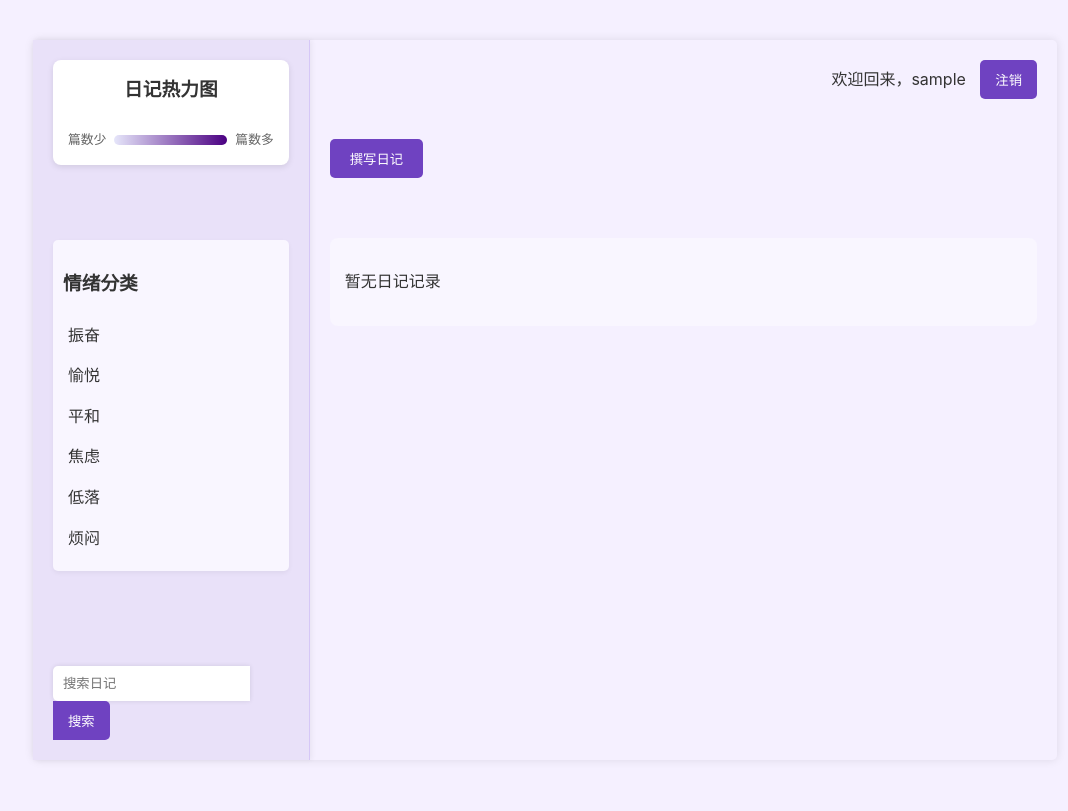
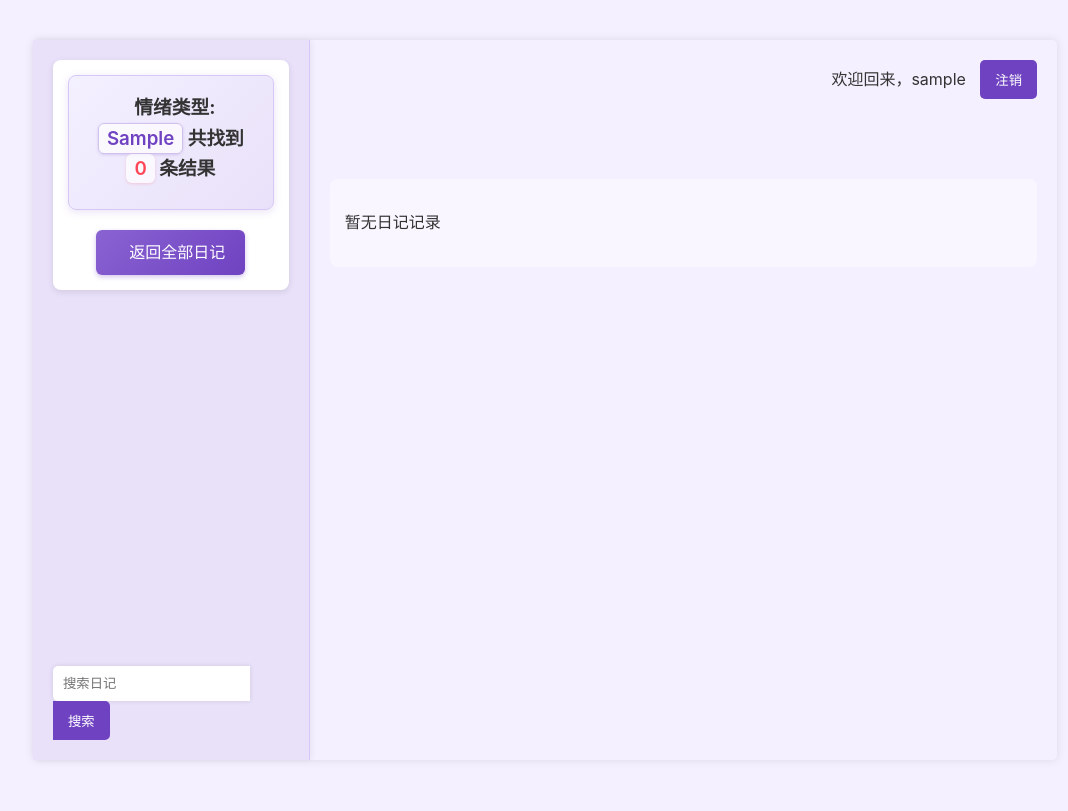
Before and after one commit to c0ffee-milk/Inksoul, a Flask app: a page that uses templates/index.html in a window 1280 px wide. Shown: the top 811 px of the page, without its empty margins (95-1163 px from the left). Run offline with Flask 3, Linux system fonts and the light colour scheme; a user stored in the database is signed in; tables that the repository leaves empty hold one stand-in row (values such as "Sample post"); some libraries are stand-ins or nearby versions.

Commit message:
feat: 优化情绪分类样式并增强搜索功能
- 在 `style.css` 中调整了情绪分类的样式，包括增加内边距、圆角、阴影和边框，并添加了不同情绪类型的特殊样式
- 在 `diary.py` 中改进了情绪搜索的逻辑，确保分析结果正确解析，并增加了搜索结果的统计和类型标识
- 在 `index.html` 中更新了搜索结果的展示方式，支持根据搜索类型（关键词、日期、情绪）显示不同的结果标题，并优化了情绪分类的链接和显示逻辑

```diff
--- a/routes/diary.py
+++ b/routes/diary.py
@@ -1,4 +1,5 @@
 # 1. 基础配置和工具函数
+import re
 from time import time as times
 from flask import Blueprint, render_template, request, redirect, url_for, flash, jsonify
 from models import DiaryModel, UserModel, WeeklyModel
@@ -314,18 +315,24 @@
         # 过滤出包含指定情绪类型的日记
         filtered_diaries = []
         for diary in diaries:
-            if diary.analyze and emotion_type in diary.analyze.get('emotion_type', []):
-                decrypted_content = cipher.decrypt(diary.content)
-                decrypted_analysis = json.loads(cipher.decrypt(diary.analyze)) if diary.analyze else None
-                filtered_diaries.append({
-                    'id': diary.id,
-                    'title': diary.title,
-                    'content': decrypted_content,
-                    'analyze': decrypted_analysis,
-                    'create_time': diary.create_time
-                })
-
-        return render_template('index.html', diaries=filtered_diaries)  # 改为渲染模板
+            if diary.analyze:
+                # 确保先解密并解析JSON
+                analysis = json.loads(cipher.decrypt(diary.analyze))
+                if emotion_type in analysis.get('emotion_type', []):
+                    decrypted_content = cipher.decrypt(diary.content)
+                    filtered_diaries.append({
+                        'id': diary.id,
+                        'title': diary.title,
+                        'content': decrypted_content,
+                        'analyze': analysis,  # 使用已解析的分析结果
+                        'create_time': diary.create_time
+                    })
+        result_count = len(filtered_diaries)
+        return render_template('index.html', diaries=filtered_diaries,
+                                             is_search = True,
+                                             search_type = 'emotion',
+                                             emotion_type = emotion_type,
+                                             result_count = result_count)                                           # 改为渲染模板
     except Exception as e:
         flash(str(e))
         return redirect(url_for('diary.mine'))
@@ -365,6 +372,7 @@
         return render_template('index.html',
                            diaries=filtered_diaries,
                            is_search=True,
+                           search_type='keyword',  # 新增搜索类型参数
                            keyword=keyword,
                            result_count=result_count)  # 新增结果数量参数
     except Exception as e:
@@ -397,8 +405,12 @@
                 'analyze': decrypted_analysis,
                 'create_time': diary.create_time
             })
-
-        return render_template('index.html', diaries=filtered_diaries)
+        result_count = len(filtered_diaries)
+        return render_template('index.html', diaries=filtered_diaries,
+                                             is_search = True,
+                                             search_type = 'date',
+                                             target_date = target_date,
+                                             result_count = result_count )
     except ValueError:
         flash("日期格式无效，请使用YYYY-MM-DD格式")
         return redirect(url_for('diary.mine'))
--- a/static/css/style.css
+++ b/static/css/style.css
@@ -81,12 +81,70 @@
 
 .category {
     background-color: #f9f6ff;
-    padding: 10px;
-    border-radius: 5px;
+    padding: 15px;
+    border-radius: 12px;
     transition: all 0.3s ease;
     margin-bottom: 20px;
-    box-shadow: 0 2px 5px rgba(0, 0, 0, 0.05);
+    box-shadow: 0 4px 12px rgba(111, 66, 193, 0.1);
+    border: 1px solid #e9e1f9;
 }
+
+.category h3 {
+    color: #6f42c1;
+    font-size: 1.1rem;
+    margin-bottom: 15px;
+    padding-bottom: 8px;
+    border-bottom: 1px solid #e9e1f9;
+    text-align: center;
+}
+
+.category ul {
+    list-style-type: none;
+    padding: 0;
+    margin: 0;
+    display: grid;
+    grid-template-columns: repeat(2, 1fr);
+    gap: 8px;
+}
+
+.category li {
+    margin: 0;
+    transition: all 0.3s cubic-bezier(0.4, 0, 0.2, 1);
+}
+
+.category a {
+    display: flex;
+    align-items: center;
+    padding: 10px 15px;
+    border-radius: 8px;
+    text-decoration: none;
+    color: #555;
+    font-weight: 500;
+    transition: all 0.3s ease;
+    background: white;
+    box-shadow: 0 2px 5px rgba(0,0,0,0.05);
+}
+
+.category a:hover {
+    transform: translateY(-2px);
+    box-shadow: 0 4px 10px rgba(0,0,0,0.1);
+    color: #6f42c1;
+}
+
+/* 不同情绪类型的特殊样式 */
+.category a[href*="振奋"] { border-left: 4px solid #FFD700; }
+.category a[href*="愉悦"] { border-left: 4px solid #4CAF50; }
+.category a[href*="平和"] { border-left: 4px solid #2196F3; }
+.category a[href*="焦虑"] { border-left: 4px solid #FF9800; }
+.category a[href*="低落"] { border-left: 4px solid #9E9E9E; }
+.category a[href*="烦闷"] { border-left: 4px solid #F44336; }
+
+.category a[href*="振奋"]:hover { background: rgba(255, 215, 0, 0.1); }
+.category a[href*="愉悦"]:hover { background: rgba(76, 175, 80, 0.1); }
+.category a[href*="平和"]:hover { background: rgba(33, 150, 243, 0.1); }
+.category a[href*="焦虑"]:hover { background: rgba(255, 152, 0, 0.1); }
+.category a[href*="低落"]:hover { background: rgba(158, 158, 158, 0.1); }
+.category a[href*="烦闷"]:hover { background: rgba(244, 67, 54, 0.1); }
 
 .category:hover {
     transform: translateY(-2px);
--- a/templates/index.html
+++ b/templates/index.html
@@ -126,6 +126,7 @@
                         <span>篇数多</span>
                     </div>
                 {% else %}
+                    {% if search_type == 'keyword' %}
                         <div class="search-result-header">
                             <h3 style="text-align: center; margin: 0 0 10px 0;">
                                 <i class="fas fa-search" style="margin-right: 8px;"></i>
@@ -133,6 +134,23 @@
                                 共找到 <span class="highlight-count">{{ result_count }}</span> 条结果
                             </h3>
                         </div>
+                    {% elif search_type == 'date' %}
+                        <div class="search-result-header">
+                            <h3 style="text-align: center; margin: 0 0 10px 0;">
+                                <i class="fas fa-calendar" style="margin-right: 8px;"></i>
+                                日期: <span class="highlight-keyword"> {{ target_date }}</span>
+                                共找到 <span class="highlight-count">{{ result_count }}</span> 条结果
+                            </h3>
+                        </div>
+                    {% elif search_type == 'emotion' %}
+                        <div class="search-result-header">
+                            <h3 style="text-align: center; margin: 0 0 10px 0;">
+                                <i class="fas fa-smile" style="margin-right: 8px;"></i>
+                                情绪类型: <span class="highlight-keyword">{{ emotion_type }}</span>
+                                共找到 <span class="highlight-count">{{ result_count }}</span> 条结果
+                            </h3>
+                        </div>
+                    {% endif %}
                     <div style="text-align: center; margin-top: 20px;">
                         <a href="{{ url_for('diary.mine') }}" class="back-btn">
                             <i class="fas fa-arrow-left" style="margin-right: 5px;"></i>
@@ -141,17 +159,19 @@
                     </div>
                 {% endif %}
             </div>
+           {% if not is_search %}
            <div class="category">
                <h3>情绪分类</h3>
                <ul>
-        <li>振奋</li>
-        <li>愉悦</li>
-        <li>平和</li>
-        <li>焦虑</li>
-        <li>低落</li>
-        <li>烦闷</li>
+                   <li><a href="{{ url_for('diary.search_by_emotion', emotion_type='振奋') }}">✨ 振奋</a></li>
+                   <li><a href="{{ url_for('diary.search_by_emotion', emotion_type='愉悦') }}">😊 愉悦</a></li>
+                   <li><a href="{{ url_for('diary.search_by_emotion', emotion_type='平和') }}">🧘‍♂️ 平和</a></li>
+                   <li><a href="{{ url_for('diary.search_by_emotion', emotion_type='焦虑') }}">😰 焦虑</a></li>
+                   <li><a href="{{ url_for('diary.search_by_emotion', emotion_type='低落') }}">😔 低落</a></li>
+                   <li><a href="{{ url_for('diary.search_by_emotion', emotion_type='烦闷') }}">😤 烦闷</a></li>
                </ul>
            </div>
+           {% endif %}
             <div class="search-box">
                 <form action="{{ url_for('diary.search') }}" method="GET">
                     <input type="text" name="keyword" placeholder="搜索日记" required>
@@ -178,7 +198,9 @@
                     <a href="{{ url_for('auth.logout') }}"><button>注销</button></a>
                 {% endif %}
             </div>
+            {% if not is_search %}
                 <button class="write-diary" id="write-diary-btn">撰写日记</button>
+            {% endif %}
             <!-- 修改日记输入表单为 Flask 表单 -->
             <div class="diary-write" id="diary-write">
                 <form id="diary-form" onsubmit="return false;">
```
Lines whose indentation alone changed are shown as unchanged.
